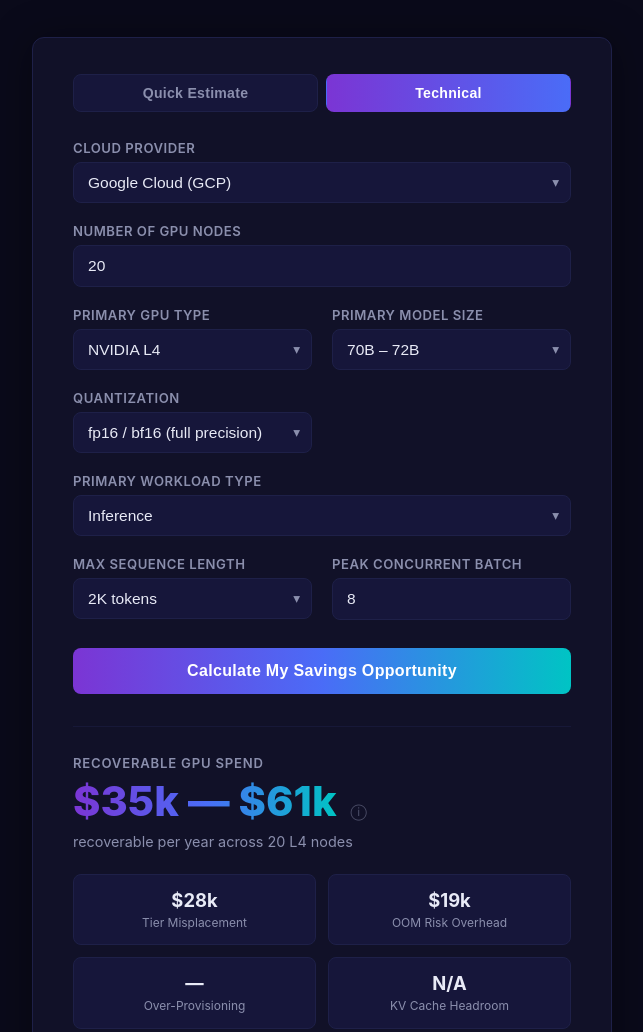
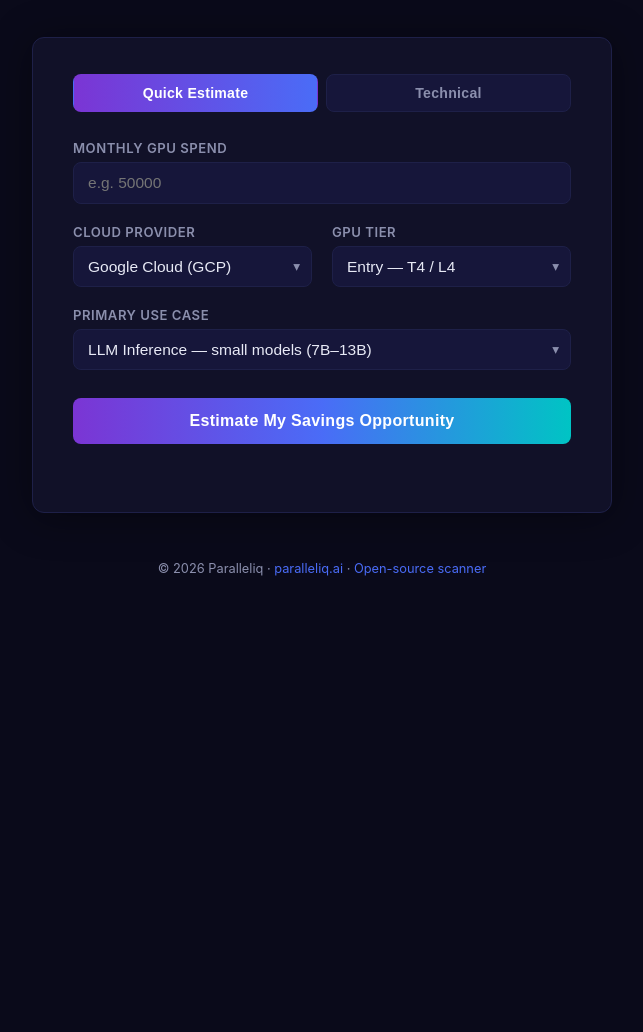
Before and after one commit to paralleliq/gpu-waste-calculator, a plain HTML site: page index.html in a window 1280 px wide. Shown: the part 234-1266 px from the top of the page, without its empty margins (318-961 px from the left). After the commit the page ends 890 px from the top, so only its background shows below. Drawn offline with Linux system fonts and the light colour scheme.

Commit message:
fix: revert to Quick Estimate as default tab, no auto-calculate on load

```diff
--- a/index.html
+++ b/index.html
@@ -451,12 +451,12 @@
 
     <!-- ── Mode tabs ── -->
     <div class="mode-tabs">
-      <button class="tab"        id="tabCfo"  onclick="setMode('cfo')">Quick Estimate</button>
-      <button class="tab active" id="tabTech" onclick="setMode('tech')">Technical</button>
+      <button class="tab active" id="tabCfo"  onclick="setMode('cfo')">Quick Estimate</button>
+      <button class="tab"        id="tabTech" onclick="setMode('tech')">Technical</button>
     </div>
 
     <!-- ── Quick Estimate (CFO) form ── -->
-    <div id="cfoForm" style="display:none">
+    <div id="cfoForm">
       <div class="form-grid">
 
         <div class="field full">
@@ -507,7 +507,7 @@
     </div>
 
     <!-- ── Technical form ── -->
-    <div id="techForm">
+    <div id="techForm" style="display:none">
       <div class="form-grid">
 
         <div class="field full">
@@ -776,7 +776,7 @@
     // Last results for lead capture
     let lastCfoResult  = null;
     let lastTechResult = null;
-    let currentMode    = 'tech';
+    let currentMode    = 'cfo';
 
     // ── Helpers ──────────────────────────────────────────────
     function fmt(n) {
@@ -1168,13 +1168,7 @@
       document.getElementById('tabTech').classList.toggle('active', mode === 'tech');
     }
 
-    window.addEventListener('DOMContentLoaded', function() {
-      loadFromURL();
-      // Auto-calculate technical tab on fresh page load (no URL params)
-      if (!new URLSearchParams(window.location.search).has('mode')) {
-        calculate({ noScroll: true });
-      }
-    });
+    window.addEventListener('DOMContentLoaded', loadFromURL);
   </script>
 
 </body>
```
